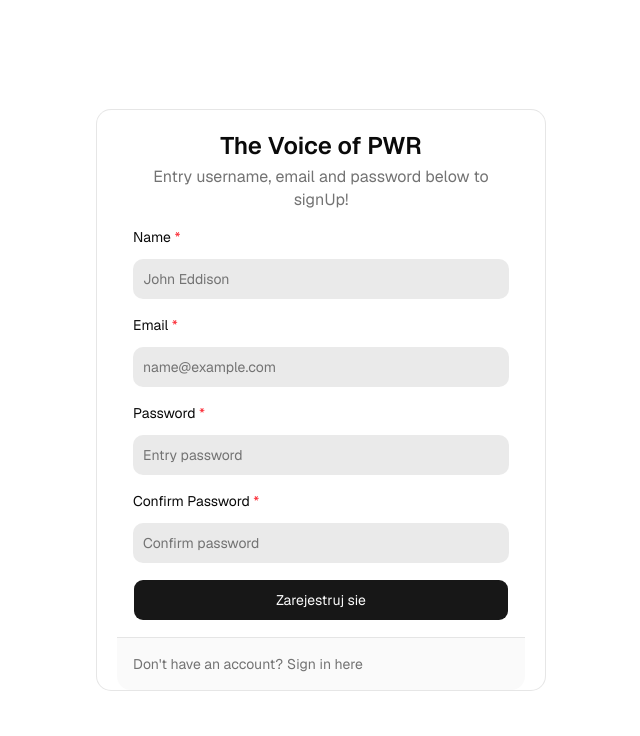
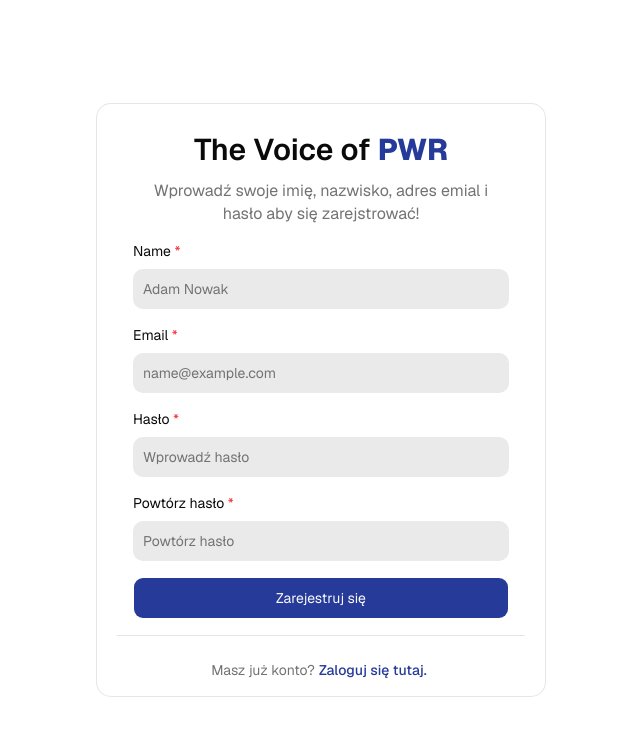
Before and after one commit to robuspospolitus/the-voice-of-pwr, a Next.js app in the folder the-voice-of-pwr-web/: page /signup in a window 1280 px wide. Shown: the top 736 px of the page, without its empty margins (319-959 px from the left). Built offline with nearby package versions, Linux system fonts and the light colour scheme.

Commit message:
fix: correct typos and update button/link colors

```diff
--- a/the-voice-of-pwr-web/app/(auth)/signup/page.tsx
+++ b/the-voice-of-pwr-web/app/(auth)/signup/page.tsx
@@ -2,7 +2,7 @@ import SignupForm from "@/components/signup-form";
 
 export default function Signup() {
   return (
-    <main className="overflow-hidden h-screen flex justify-center items-center">
+    <main className="overflow-x-hidden h-screen flex justify-center items-center">
       <SignupForm />
     </main>
   );
--- a/the-voice-of-pwr-web/app/globals.css
+++ b/the-voice-of-pwr-web/app/globals.css
@@ -7,7 +7,8 @@
 @theme inline {
   --font-heading: var(--font-sans);
   --font-sans: var(--font-sans);
-  --color-two: var(--color-two);
+  --color-prim: var(--color-prim);
+  --color-sec: var(--color-sec);
 
   --color-basse: var(--color-basse);
   --color-two: var(--color-two);
@@ -52,8 +53,8 @@
 }
 
 :root {
-  --color-base: #dcd0ba;
-  --color-two: #97b4de;
+  --color-prim: #263a99;
+  --color-sec: #f0ebe5;
   --color-basse: #263a99;
   --background: oklch(1 0 0);
   --foreground: oklch(0.145 0 0);
--- a/the-voice-of-pwr-web/components/login-form.tsx
+++ b/the-voice-of-pwr-web/components/login-form.tsx
@@ -16,7 +16,7 @@ import { Input } from "./ui/input";
 
 const loginSchema = z.object({
   email: z.string().email("Podaj poprawny adres email"),
-  password: z.string().min(6, "Hasło musi zawierać minimum 6 znaków"),
+  password: z.string().min(8, "Hasło musi zawierać minimum 8 znaków"),
 });
 
 type LoginFormValues = z.infer<typeof loginSchema>;
@@ -36,17 +36,18 @@ export default function LoginForm() {
   });
 
   function onSubmit(values: LoginFormValues) {
-    //Tutaj logika do logowania jak cos
+    console.log("Wartości: ", values);
+    // Tutaj logika do logowania jak cos
   }
 
   return (
     <Card className="w-full max-w-md mx-auto p-5 border-0">
       <CardHeader className="text-center">
-        <CardTitle className="text-2xl font-semibold">
-          The Voice of PWR
+        <CardTitle className="text-3xl font-semibold my-2">
+          The Voice of <span className="font-extrabold text-prim ">PWR</span>
         </CardTitle>
         <CardDescription className="text-[16px]">
-          Enter your email and password below to sign in!
+          Wprowadż swój adres email i pasujące do niego hasło aby się zalogować!
         </CardDescription>
       </CardHeader>
       <CardContent>
@@ -83,7 +84,7 @@ export default function LoginForm() {
               className="border-0 outline-0 bg-neutral-200/80 py-5 text-start"
               id="password"
               type="password"
-              placeholder="Entry password"
+              placeholder="Wprowadź hasło"
               aria-invalid={!!errors.password}
               {...register("password")}
               required
@@ -96,23 +97,23 @@ export default function LoginForm() {
 
           <Button
             type="submit"
-            className="w-full py-5 cursor-pointer font-normal"
+            className="w-full py-5 cursor-pointer font-normal bg-prim hover:bg-prim/80"
           >
             Zaloguj się
           </Button>
         </form>
-        <CardFooter>
+      </CardContent>
+      <CardFooter className="flex flex-col">
         <CardDescription className="pt-4">
-            Don't have an account?
+          Nie masz jeszcze konta?
           <Link
-              className="mx-1 text-neutral-500 hover:underline"
+            className="mx-1 text-prim hover:underline font-medium "
             href={"/signup"}
           >
-              Sign up here
+            Zarejestruj się tutaj!
           </Link>
         </CardDescription>
       </CardFooter>
-      </CardContent>
     </Card>
   );
 }
--- a/the-voice-of-pwr-web/components/signup-form.tsx
+++ b/the-voice-of-pwr-web/components/signup-form.tsx
@@ -50,24 +50,26 @@ export default function SignupForm() {
   });
 
   const onSubmit = async (values: SignupFormValues) => {
-    try {
-      console.log("Dane poprawne, wysłano:", values);
-      router.push("/login");
-    } catch (error) {
-      console.error("Blad rejestracji", error);
-    }
+    // LOGIKA LOGOWANIA
+    // try {
+    //   console.log("Dane poprawne, wysłano:", values);
+    //   router.push("/login");
+    // } catch (error) {
+    //   console.error("Blad rejestracji", error);
+    // }
 
     console.log(values);
   };
 
   return (
-    <Card className="max-w-md mx-auto p-5 w-full">
+    <Card className="max-w-md mx-auto p-2 md:p-5 w-full">
       <CardHeader className="text-center">
-        <CardTitle className="text-2xl font-semibold">
-          The Voice of PWR
+        <CardTitle className="text-3xl font-semibold my-2">
+          The Voice of <span className="font-extrabold text-prim">PWR</span>
         </CardTitle>
         <CardDescription className="text-[16px]">
-          Entry username, email and password below to signUp!
+          Wprowadź swoje imię, nazwisko, adres emial i hasło aby się
+          zarejstrować!
         </CardDescription>
       </CardHeader>
       <CardContent>
@@ -76,7 +78,7 @@ export default function SignupForm() {
           className="space-y-4"
           onSubmit={handleSubmit(onSubmit)}
         >
-          <div className="space-y-2 flex flex-col gap-1">
+          <div className="space-y-2 flex flex-col">
             <label htmlFor="name">
               Name <span className="text-red-500">*</span>
             </label>
@@ -84,7 +86,7 @@ export default function SignupForm() {
               className="border-0 outline-0 bg-neutral-200/80 py-5 text-start"
               id="name"
               type="name"
-              placeholder="John Eddison"
+              placeholder="Adam Nowak"
               aria-invalid={!!errors.name}
               {...register("name")}
               required
@@ -96,7 +98,7 @@ export default function SignupForm() {
             )}
           </div>
 
-          <div className="space-y-2 flex flex-col gap-1">
+          <div className="space-y-2 flex flex-col ">
             <label htmlFor="email">
               Email <span className="text-red-500">*</span>
             </label>
@@ -115,16 +117,16 @@ export default function SignupForm() {
             )}
           </div>
 
-          <div className="space-y-2 flex flex-col gap-1">
+          <div className="space-y-2 flex flex-col">
             <label htmlFor="password">
-              Password <span className="text-red-500">*</span>
+              Hasło <span className="text-red-500">*</span>
             </label>
             <Input
               className="border-0 outline-0 bg-neutral-200/80 py-5 text-start"
               required
               id="password"
               type="password"
-              placeholder="Entry password"
+              placeholder="Wprowadź hasło"
               {...register("password")}
             />
             {errors.password && (
@@ -134,16 +136,16 @@ export default function SignupForm() {
             )}
           </div>
 
-          <div className="space-y-2 flex flex-col gap-1">
+          <div className="space-y-2 flex flex-col ">
             <label htmlFor="confirmPassword">
-              Confirm Password <span className="text-red-500">*</span>
+              Powtórz hasło <span className="text-red-500">*</span>
             </label>
             <Input
               className="border-0 outline-0 bg-neutral-200/80 py-5 text-start"
               required
               id="confirmPassword"
               type="password"
-              placeholder="Confirm password"
+              placeholder="Powtórz hasło"
               {...register("confirmPassword")}
             />
             {errors.confirmPassword && (
@@ -154,20 +156,20 @@ export default function SignupForm() {
           </div>
           <Button
             type="submit"
-            className="w-full py-5 cursor-pointer font-normal"
+            className="w-full py-5 cursor-pointer font-normal bg-prim hover:bg-prim/80"
           >
-            Zarejestruj sie
+            Zarejestruj się
           </Button>
         </form>
       </CardContent>
-      <CardFooter>
-        <CardDescription>
-          Don't have an account?
+      <CardFooter className="flex flex-col bg-white">
+        <CardDescription className="pt-2">
+          Masz już konto?
           <Link
-            className="mx-1 text-neutral-500 hover:underline"
+            className="mx-1 text-prim font-medium hover:underline"
             href={"/login"}
           >
-            Sign in here
+            Zaloguj się tutaj.
           </Link>
         </CardDescription>
       </CardFooter>
```
Lines whose indentation alone changed are shown as unchanged.
